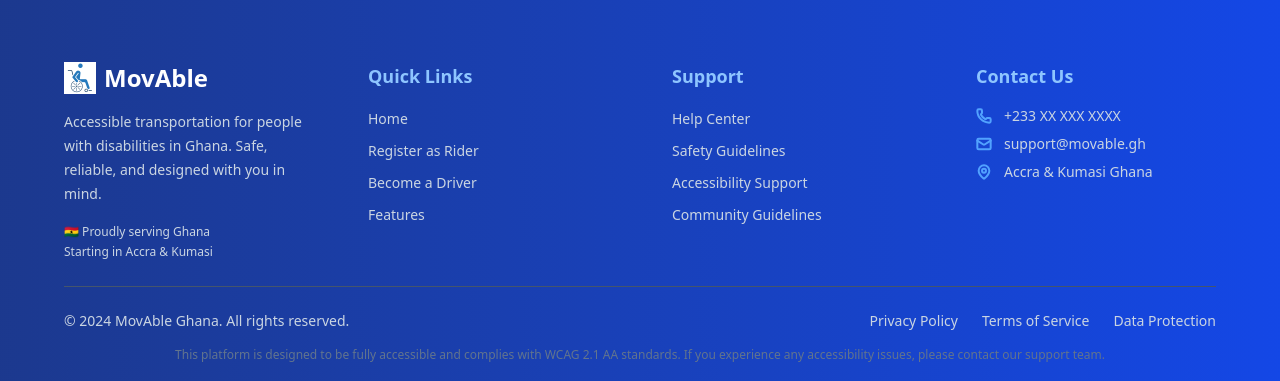
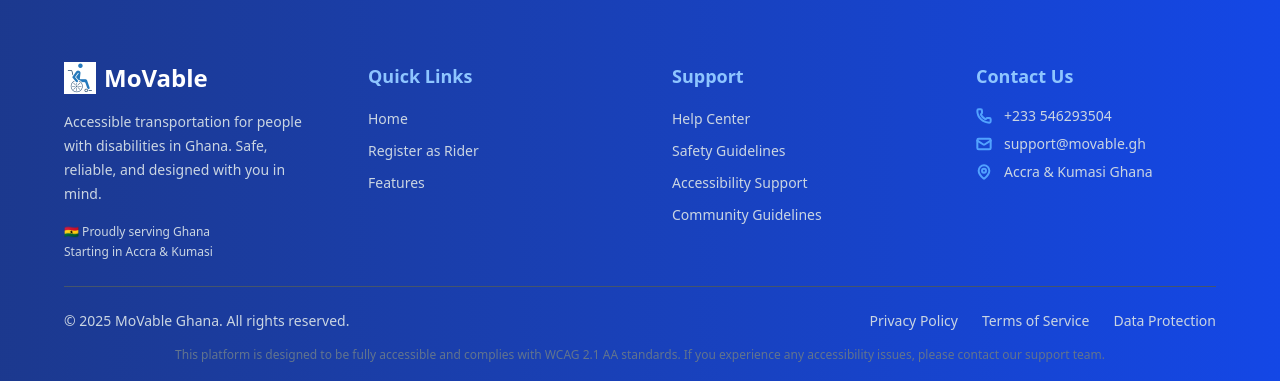
Before and after one commit to TopTier5/movable, a React (Vite) app: page / in a window 1280 px wide. Shown: the part 3183-3564 px from the top of the page. Built offline with nearby package versions, Linux system fonts and the light colour scheme.

Commit message:
Corrected MovAble

```diff
--- a/src/components/Footer.jsx
+++ b/src/components/Footer.jsx
@@ -10,7 +10,7 @@ export default function Footer() {
                     <div className="col-span-1 lg:col-span-1">
                         <div className="flex items-center gap-2 mb-4 ">
                             <img src={Logo} alt="MovAble Logo" className="w-8 h-8 bg-white" />
-                            <span className="text-2xl font-semibold">MovAble</span>
+                            <span className="text-2xl font-semibold">MoVable</span>
                         </div>
                         <p className="text-sm leading-6 text-slate-300 mb-4">
                             Accessible transportation for people with disabilities in Ghana. Safe, reliable, and designed with you in mind.
@@ -27,7 +27,7 @@ export default function Footer() {
                         <ul className="space-y-2">
                             <li><a href="#" className="text-sm text-slate-300 hover:text-blue-300 transition-colors duration-300">Home</a></li>
                             <li><a href="#" className="text-sm text-slate-300 hover:text-blue-300 transition-colors duration-300">Register as Rider</a></li>
-                            <li><a href="#" className="text-sm text-slate-300 hover:text-blue-300 transition-colors duration-300">Become a Driver</a></li>
+                            {/* <li><a href="#" className="text-sm text-slate-300 hover:text-blue-300 transition-colors duration-300">Become a Driver</a></li> */}
                             <li><a href="#" className="text-sm text-slate-300 hover:text-blue-300 transition-colors duration-300">Features</a></li>
                         </ul>
                     </div>
@@ -49,7 +49,7 @@ export default function Footer() {
                         <ul className="space-y-2">
                             <li className="flex items-center gap-3 text-sm">
                                 <Phone className="text-blue-400 w-4 h-4 stroke-[3]" />
-                                <span className="text-slate-300">+233 XX XXX XXXX</span>
+                                <span className="text-slate-300">+233 546293504</span>
                             </li>
                             <li className="flex items-center gap-3 text-sm">
                                 <Mail className="text-blue-400 w-4 h-4 stroke-[3]" />
@@ -68,7 +68,7 @@ export default function Footer() {
                 {/* Bottom Row */}
                 <div className="flex flex-col md:flex-row justify-between items-center text-sm text-slate-300 space-y-4 md:space-y-0">
                     <div className="text-center md:text-left">
-                        © 2024 MovAble Ghana. All rights reserved.
+                        © 2025 MoVable Ghana. All rights reserved.
                     </div>
                     <div className="flex flex-wrap justify-center md:justify-end space-x-6">
                         <a href="#" className="hover:text-blue-300 transition-colors duration-300">Privacy Policy</a>
```
